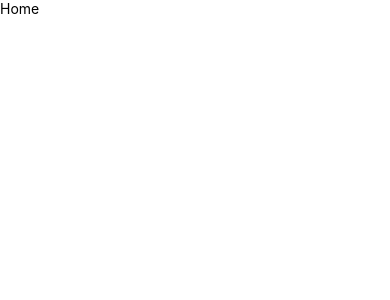
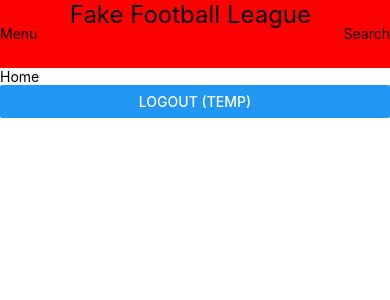
Before and after one commit to jdortega12/Software-Engineering, a React Native app in the folder ReactMobileApp/: screen / in a window 390 px wide. Shown: the top 300 px of the page. Built offline with nearby package versions, Linux system fonts and the light colour scheme.

Commit message:
T7 and T9 Complete, U6 Complete with testing

```diff
--- /dev/null
+++ b/ReactMobileApp/event-handler/HandleLogout.js
@@ -0,0 +1,13 @@
+import React from "react-native"
+
+// Sends HTTP request to server to logout user/
+// wipe current session.
+export default function handleLogout() {
+    try {
+        fetch("http://10.0.2.2:8080/api/v1/logout", {
+            method: "POST",
+        })
+    } catch(err) {
+        console.log(err)
+    }
+}
--- /dev/null
+++ b/ReactMobileApp/view/component/TopBar.js
@@ -0,0 +1,23 @@
+// Title bar shared across all pages
+
+import React from "react"
+import {Text, View, TouchableOpacity} from "react-native"
+import TopBarStyle from "./TopBar.style"
+
+// Default title bar shared across all pages. Couldn't get the
+// actual icons working so for now menu and search are just text.
+export default function topBar() {
+    return (
+        <View style={TopBarStyle.titleBarView}>
+            <TouchableOpacity style={TopBarStyle.menuIconTouchArea}>
+                <Text style={TopBarStyle.menuIcon}>Menu</Text>
+            </TouchableOpacity>
+
+            <Text style={TopBarStyle.titleText}>Fake Football League</Text>
+
+            <TouchableOpacity style={TopBarStyle.searchIconTouchArea}>
+                <Text style={TopBarStyle.searchIcon}>Search</Text>
+            </TouchableOpacity>
+        </View>
+    )
+}
--- /dev/null
+++ b/ReactMobileApp/view/component/TopBar.style.js
@@ -0,0 +1,26 @@
+import { StyleSheet } from "react-native"
+
+export default StyleSheet.create({
+    titleBarView: {
+        backgroundColor:"red",
+        height: "8%",
+        flexDirection:"row",
+        justifyContent:"space-between",
+    },
+    menuIconTouchArea: {
+        justifyContent:"center"
+    },
+    searchIconTouchArea: {
+        justifyContent:"center",
+    },
+    menuIcon: {
+        textAlignVertical:"center",
+    },
+    searchIcon: {
+        textAlignVertical:"center"
+    },
+    titleText: {
+        textAlignVertical:"center",
+        fontSize:24,
+    },
+})
--- a/ReactMobileApp/view/screen/HomeScreen.js
+++ b/ReactMobileApp/view/screen/HomeScreen.js
@@ -1,10 +1,16 @@
 // Home page
 
 import React from "react"
-import {Text} from "react-native"
+import {Button, Text} from "react-native"
+import HandleLogout from "../../event-handler/HandleLogout"
+import TopBar from "../component/TopBar"
 
 export default function HomeScreen() {
     return (
-        <Text>Home</Text>
+        <>
+            <TopBar/>
+            <Text>Home</Text>
+            <Button title="Logout (temp)" onPress={HandleLogout}/>
+        </>
     )
 }
```
Also changed, not shown: ReactMobileApp/event-handler/placeholder.txt (deleted), ReactMobileApp/view/screen/placeholder.txt (deleted), 2 other files (tests, documents, lock files or other folders).
